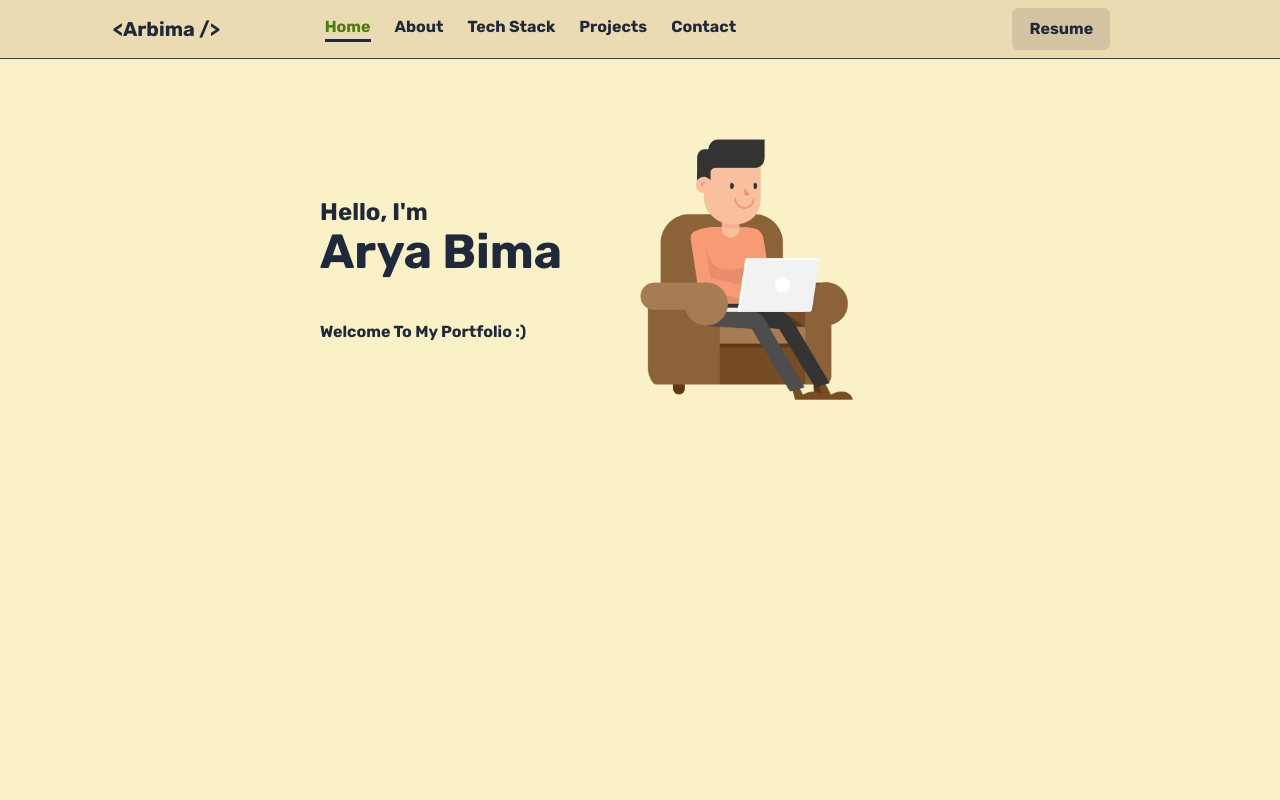
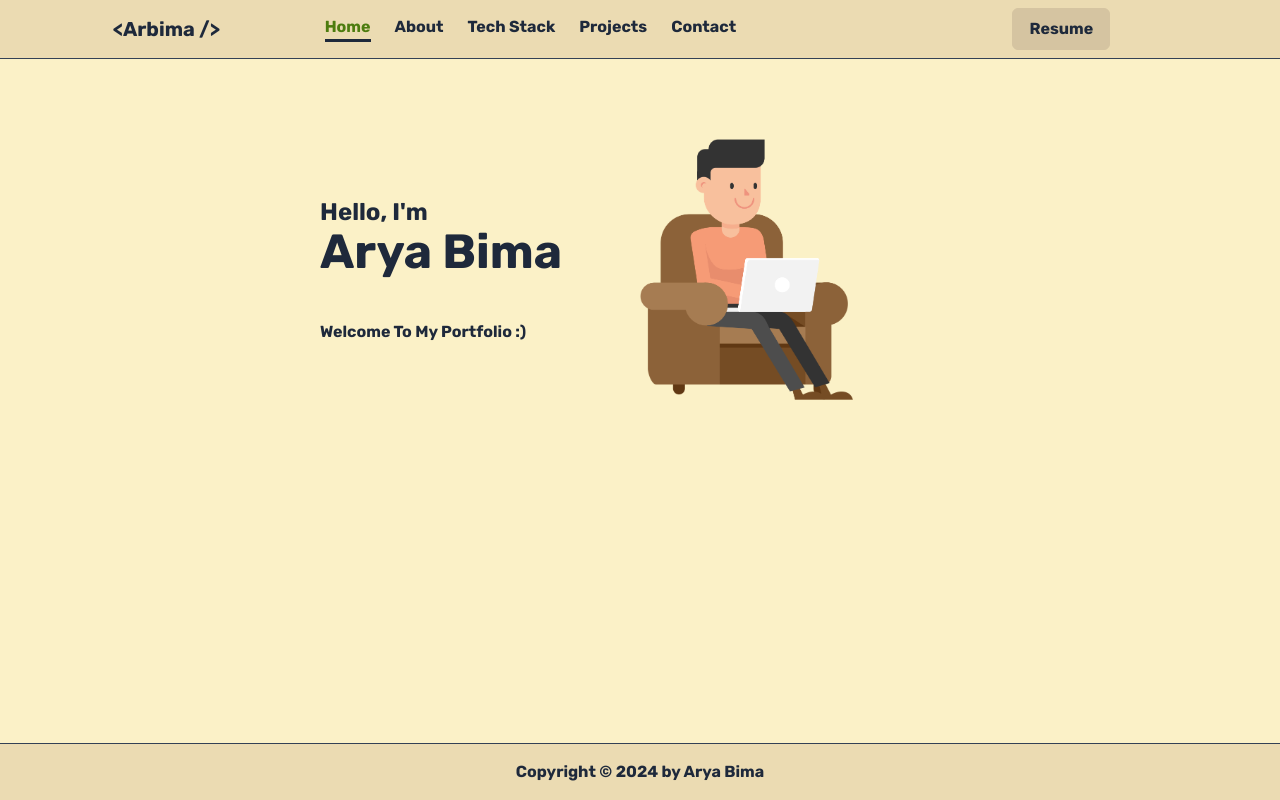
Before and after one commit to arxvzy/portfolio-react, a React (Vite) app: page / in a window 1280 px wide. Built offline with nearby package versions, Linux system fonts and the light colour scheme.

Commit message:
feat: add footer

```diff
--- /dev/null
+++ b/src/components/Footer.jsx
@@ -0,0 +1,8 @@
+const year = new Date().getFullYear();
+export default function Footer() {
+  return (
+    <div className="w-full p-4 bg-primary mt-auto border-t border-slate-700">
+      <p className="text-center">Copyright © {year} by Arya Bima</p>
+    </div>
+  );
+}
--- a/src/components/Layout.jsx
+++ b/src/components/Layout.jsx
@@ -1,3 +1,4 @@
+import Footer from "./Footer";
 import Navbar from "./Navbar";
 import { Outlet } from "react-router-dom";
 export default function Layout() {
@@ -7,6 +8,7 @@ export default function Layout() {
       <div>
         <Outlet />
       </div>
+      <Footer />
     </div>
   );
 }
```
